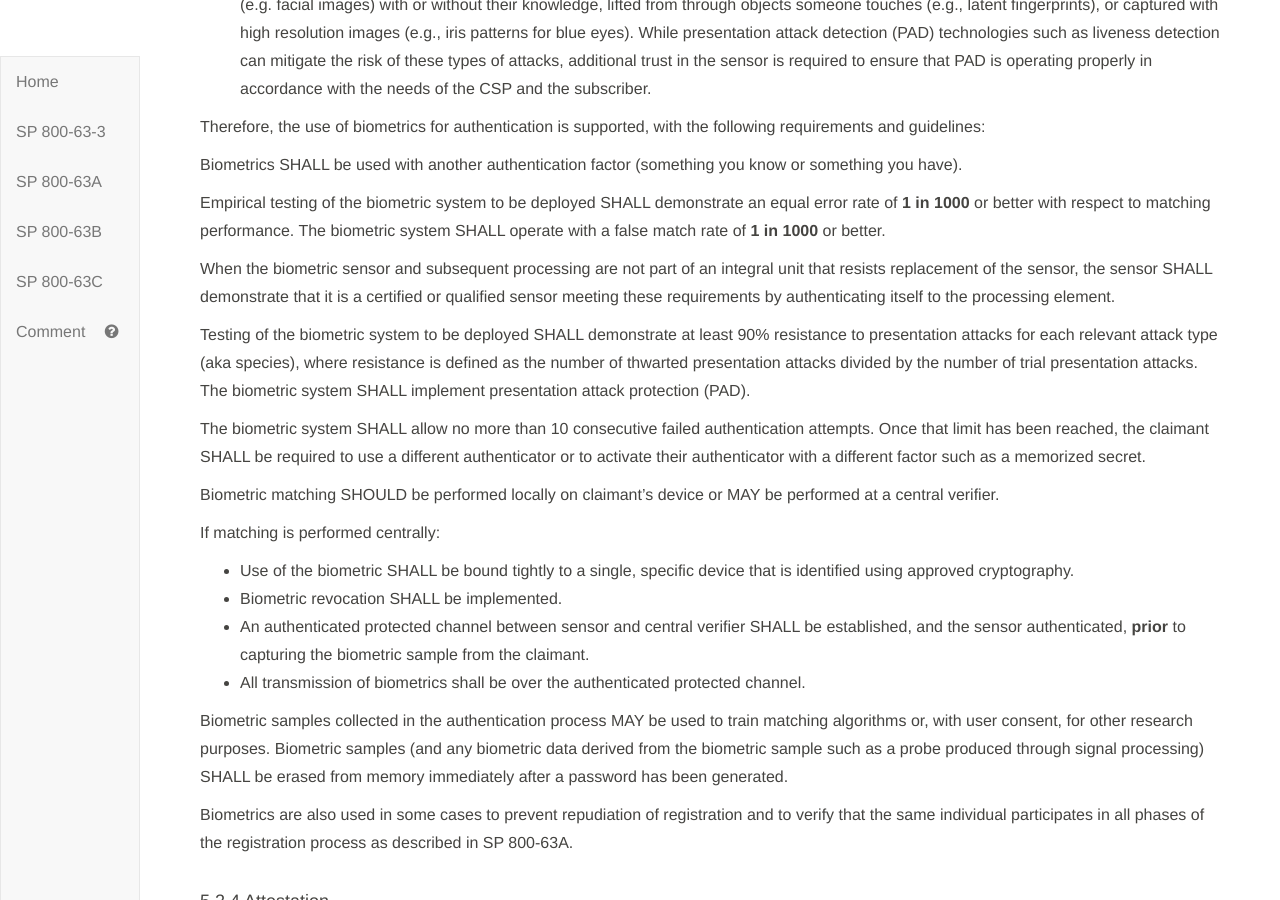
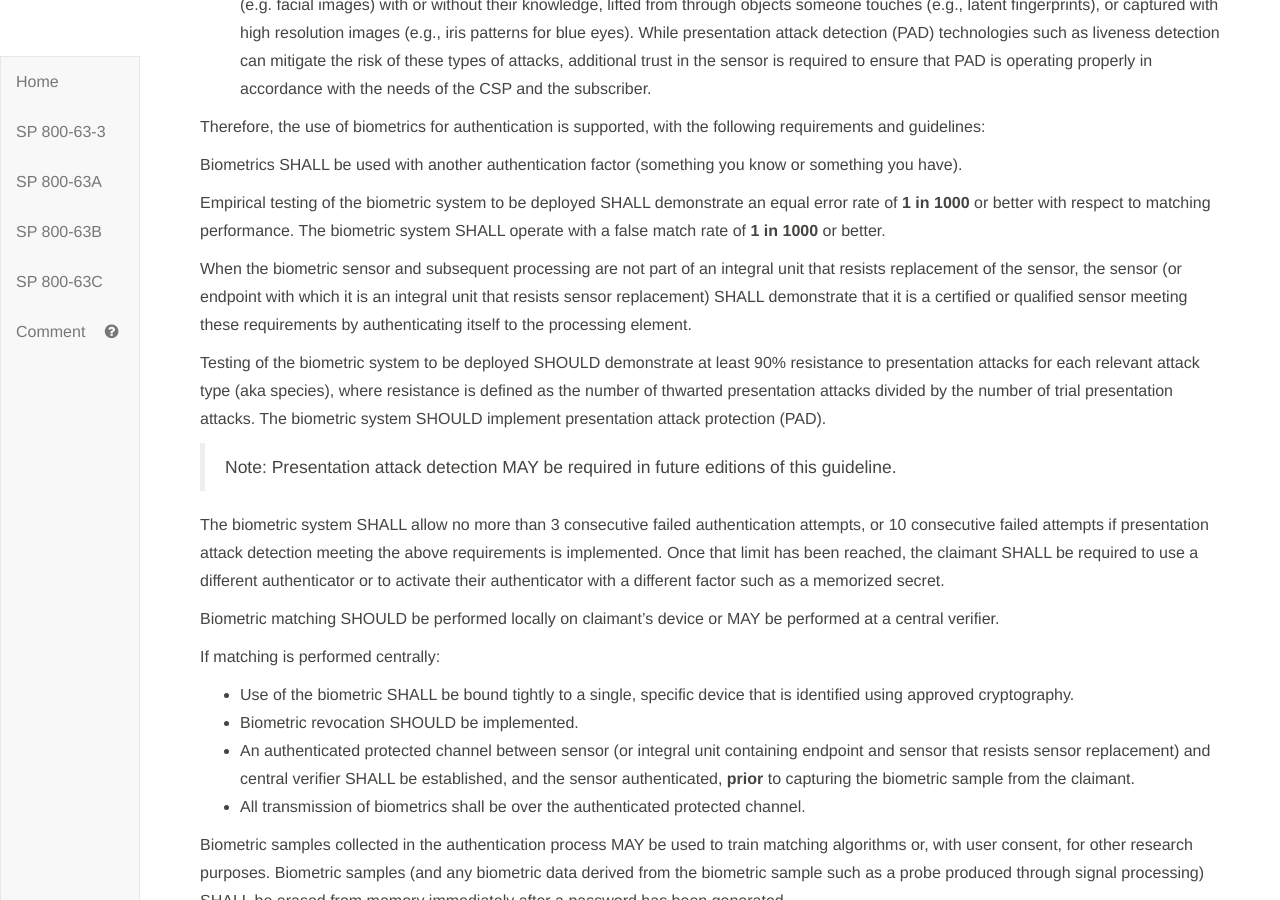
Before and after one commit to usnistgov/800-63-3, a Jekyll site: the page built from sp800-63b.md, in a window 1280 px wide and 900 px high, scrolled down 34829 px. Built offline with Jekyll 4.4.1, drawn with Linux system fonts in a browser that asks for light colours.

Commit message:
Biometrics requirements updates

```diff
--- a/sp800-63b/sec5_authenticators.md
+++ b/sp800-63b/sec5_authenticators.md
@@ -326,19 +326,21 @@ Biometrics SHALL be used with another authentication factor (something you know
 
 Empirical testing of the biometric system to be deployed SHALL demonstrate an equal error rate of **1 in 1000** or better with respect to matching performance. The biometric system SHALL operate with a false match rate of **1 in 1000** or better.
 
-When the biometric sensor and subsequent processing are not part of an integral unit that resists replacement of the sensor, the sensor SHALL demonstrate that it is a certified or qualified sensor meeting these requirements by authenticating itself to the processing element.
+When the biometric sensor and subsequent processing are not part of an integral unit that resists replacement of the sensor, the sensor (or endpoint with which it is an integral unit that resists sensor replacement) SHALL demonstrate that it is a certified or qualified sensor meeting these requirements by authenticating itself to the processing element.
 
-Testing of the biometric system to be deployed SHALL demonstrate at least 90% resistance to presentation attacks for each relevant attack type (aka species), where resistance is defined as the number of thwarted presentation attacks divided by the number of trial presentation attacks. The biometric system SHALL implement presentation attack protection (PAD).
+Testing of the biometric system to be deployed SHOULD demonstrate at least 90% resistance to presentation attacks for each relevant attack type (aka species), where resistance is defined as the number of thwarted presentation attacks divided by the number of trial presentation attacks. The biometric system SHOULD implement presentation attack protection (PAD).
 
-The biometric system SHALL allow no more than 10 consecutive failed authentication attempts. Once that limit has been reached, the claimant SHALL be required to use a different authenticator or to activate their authenticator with a different factor such as a memorized secret.
+>Note: Presentation attack detection MAY be required in future editions of this guideline.
+
+The biometric system SHALL allow no more than 3 consecutive failed authentication attempts, or 10 consecutive failed attempts if presentation attack detection meeting the above requirements is implemented. Once that limit has been reached, the claimant SHALL be required to use a different authenticator or to activate their authenticator with a different factor such as a memorized secret.
 
 Biometric matching SHOULD be performed locally on claimant's device or MAY be performed at a central verifier.
 
 If matching is performed centrally:
 
 * Use of the biometric SHALL be bound tightly to a single, specific device that is identified using approved cryptography.
-* Biometric revocation SHALL be implemented.
-* An authenticated protected channel between sensor and central verifier SHALL be established, and the sensor authenticated, **prior** to capturing the biometric sample from the claimant.
+* Biometric revocation SHOULD be implemented.
+* An authenticated protected channel between sensor (or integral unit containing endpoint and sensor that resists sensor replacement) and central verifier SHALL be established, and the sensor authenticated, **prior** to capturing the biometric sample from the claimant.
 * All transmission of biometrics shall be over the authenticated protected channel.
 
 Biometric samples collected in the authentication process MAY be used to train matching algorithms or, with user consent, for other research purposes. Biometric samples (and any biometric data derived from the biometric sample such as a probe produced through signal processing) SHALL be erased from memory immediately after a password has been generated.
```
